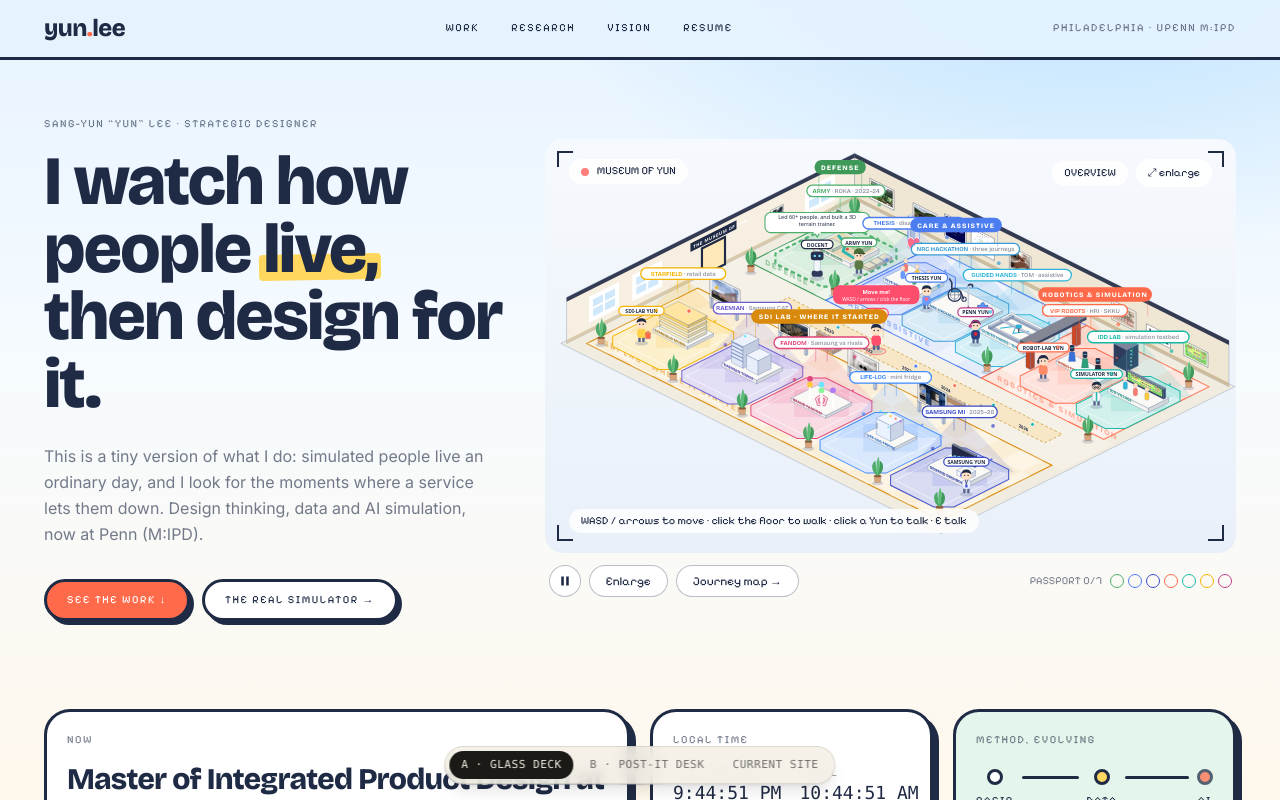
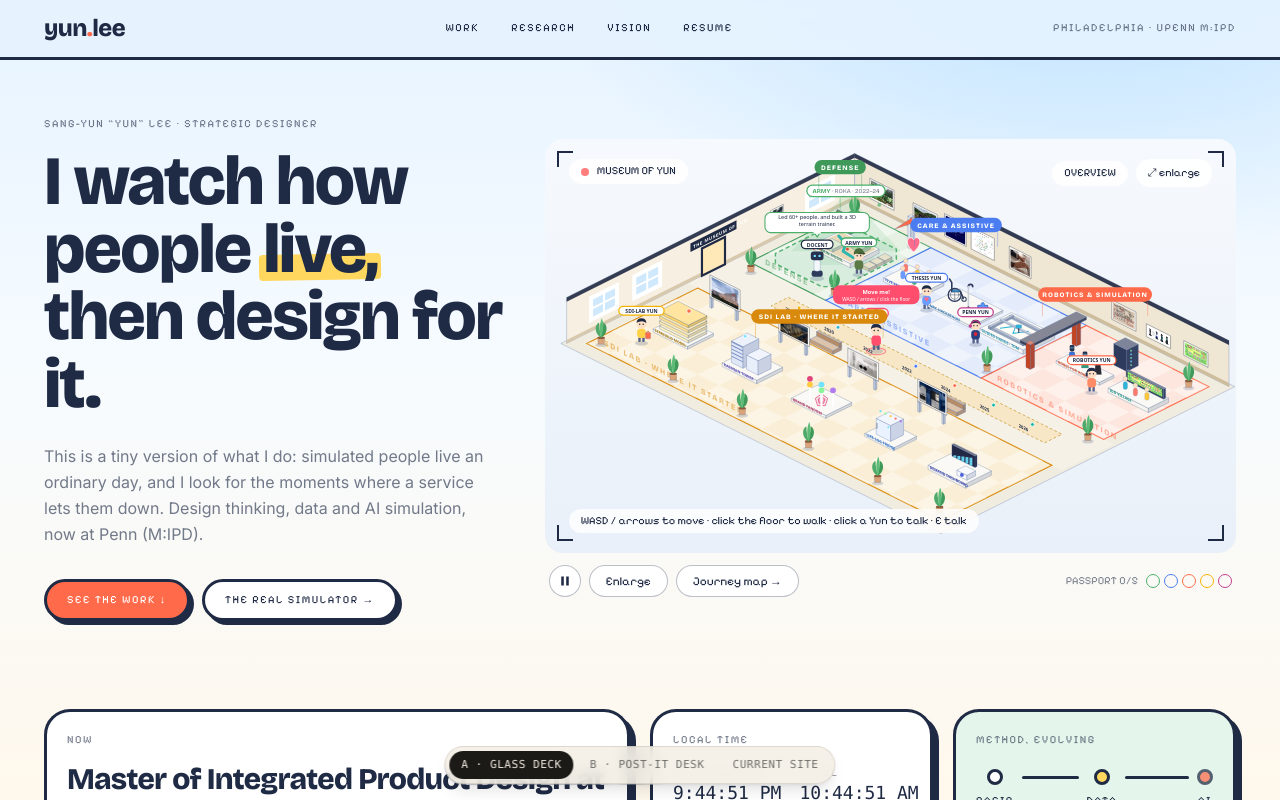
Before and after one commit to idealist-yun/portfolio-website, a Next.js app: page /concept/a in a window 1280 px wide. Built offline with nearby package versions, Linux system fonts and the light colour scheme.

Commit message:
Museum declutter: one banner per wing, name/rug/spotlight only at the active exhibit, five Yuns

```diff
--- a/src/components/concept/ObservationRoom.tsx
+++ b/src/components/concept/ObservationRoom.tsx
@@ -185,7 +185,7 @@ function route(from: string, to: string): Pt[] {
 
 
 // ------------------------------------------------------------ the seven Yuns (one per chapter; they live in the wing of their theme)
-type YunId = "army" | "care" | "samsung" | "robots" | "lab" | "mall" | "penn";
+type YunId = "army" | "care" | "robots" | "mall" | "penn";
 type YunInfo = { tag: string; home: ZoneId; doing: string; hi: string; who: string; made: string; href: string; hrefLabel: string };
 const YUN: Record<YunId, YunInfo> = {
   army: {
@@ -208,34 +208,14 @@ const YUN: Record<YunId, YunInfo> = {
     href: hrefFor(featured[0]),
     hrefLabel: "Show me the exhibit",
   },
-  samsung: {
-    tag: "Samsung Yun",
-    home: "samsung",
-    doing: "forecasting demand",
-    hi: "Hi. I'm the Yun at Samsung.",
-    who: journey[5].note,
-    made: "A demand dashboard with an AI chatbot, and a Bixby cooking assistant for screen-based appliances.",
-    href: "/project/samsung-ax-dashboard",
-    hrefLabel: "Show me the exhibit",
-  },
   robots: {
-    tag: "Robot-lab Yun",
+    tag: "Robotics Yun",
     home: "robots",
-    doing: "choreographing robots",
-    hi: "Hi. I'm the Yun from the SDI robot projects.",
+    doing: "choreographing robots and running the simulator",
+    hi: "Hi. I'm the Yun from the robot and simulation projects.",
     who: journey[4].note,
-    made: featured[2].line,
+    made: featured[2].line + " And the simulator: " + featured[1].line,
     href: hrefFor(featured[2]),
-    hrefLabel: "Show me the exhibit",
-  },
-  lab: {
-    tag: "Simulator Yun",
-    home: "lab",
-    doing: "running the simulator",
-    hi: "Hi. I'm the Yun who builds the simulator.",
-    who: "Personas of people with developmental disabilities, augmented by data and run through AI simulation.",
-    made: featured[1].line,
-    href: hrefFor(featured[1]),
     hrefLabel: "Show me the exhibit",
   },
   mall: {
@@ -243,7 +223,7 @@ const YUN: Record<YunId, YunInfo> = {
     home: "mall",
     doing: "turning customer data into strategy",
     hi: "Hi. I'm the Yun who turned customer data into strategy.",
-    who: "The lab where it started: customer data turned into service strategy for malls, appliances and apartment life.",
+    who: "The lab where it started: customer data turned into service strategy for malls, appliances and apartment life. Later, the same habits took me into Samsung.",
     made: featured[4].line,
     href: hrefFor(featured[4]),
     hrefLabel: "Show me the exhibit",
@@ -266,10 +246,8 @@ type Spot = [ZoneId, "a" | "b", number];
 const ROUTES: Record<YunId, Spot[]> = {
   army: [["army", "a", 6], ["army", "b", 4], ["care", "a", 3], ["army", "a", 5], ["army", "b", 4], ["tom", "b", 3]],
   care: [["care", "a", 6], ["care", "b", 4], ["access", "a", 3], ["care", "b", 5], ["tom", "a", 3], ["lab", "a", 3]],
-  samsung: [["samsung", "a", 6], ["samsung", "b", 4], ["lifelog", "b", 3], ["samsung", "a", 5], ["raemian", "b", 3], ["samsung", "b", 4]],
-  robots: [["robots", "a", 6], ["robots", "b", 4], ["lab", "b", 3], ["robots", "a", 5], ["robots", "b", 4], ["tom", "b", 3]],
-  lab: [["lab", "a", 6], ["lab", "b", 4], ["robots", "a", 3], ["lab", "b", 5], ["lab", "a", 4], ["access", "b", 3]],
-  mall: [["mall", "a", 6], ["mall", "b", 4], ["raemian", "a", 3], ["mall", "b", 5], ["fandom", "a", 3], ["lifelog", "a", 3]],
+  robots: [["robots", "a", 6], ["robots", "b", 4], ["lab", "a", 4], ["lab", "b", 4], ["robots", "a", 5], ["tom", "b", 3]],
+  mall: [["mall", "a", 6], ["mall", "b", 4], ["raemian", "a", 3], ["fandom", "a", 3], ["lifelog", "a", 3], ["samsung", "a", 4]],
   penn: [["tom", "a", 6], ["tom", "b", 4], ["access", "a", 3], ["tom", "b", 5], ["care", "a", 3], ["tom", "a", 4]],
 };
 
@@ -280,7 +258,7 @@ const makeYun = (id: YunId, k: number): Yun => {
   return { id, pos: [...NODES[node]] as Pt, path: [], seg: 0, mode: "do", left: 2 + k * 1.2, i: 0, node, face: 1 };
 };
 
-const WELCOME = "Welcome. This museum is about one person, in seven chapters. Follow me!";
+const WELCOME = "Welcome. This museum is about one person, in five chapters. Follow me!";
 const TOUR: ZoneId[] = ["army", "care", "access", "tom", "robots", "lab", "mall", "raemian", "fandom", "lifelog", "samsung"];
 type Docent = { pos: Pt; path: Pt[]; seg: number; mode: "walk" | "do"; left: number; i: number; node: string; face: 1 | -1; hall: ZoneId | null };
 
@@ -294,7 +272,7 @@ function dialogNode(who: string, key: string): DNode {
         choices: [{ label: "Show me the journey map", href: "/concept/journey" }, { label: "Thanks" }],
       };
     return {
-      text: "I'm the docent. Every Yun you see here is Yun at one chapter of their life, living in the wing of their theme. Talk to all seven to fill your passport.",
+      text: "I'm the docent. Every Yun you see here is Yun at one chapter of their life, living in the wing of their theme. Talk to all five to fill your passport.",
       choices: [{ label: "Where do I start?", go: "start" }, { label: "Show me the journey map", href: "/concept/journey" }, { label: "Thanks" }],
     };
   }
@@ -438,11 +416,6 @@ function buildWorld(): Item[] {
     if (o.solid !== false) OBST.push([gx - 0.2, gy - 0.2, gx + w + 0.2, gy + d + 0.2]);
   };
 
-  ZONES.forEach((z) => {
-    const { cx, cy, color } = z;
-    out.push({ depth: cx + cy - 2.6, el: <g key={`s-${z.id}`}><Spot cx={cx} cy={cy} color={color} /></g> });
-    out.push({ depth: cx + cy + 3, el: <g key={`o-${z.id}`}><Orbs cx={cx} cy={cy} color={color} /></g> });
-  });
   // free-standing picture panels block the floor
   PANELS.filter((p) => !p.wall).forEach((p) => {
     if (p.plane === "y") OBST.push([p.along - p.wu / 2 - 0.15, p.fixed - 0.25, p.along + p.wu / 2 + 0.15, p.fixed + 0.25]);
@@ -734,7 +707,7 @@ const PROPS = buildWorld();
 
 // ------------------------------------------------------------ people
 type Kind = YunId | "you";
-const SHIRT: Record<Kind, string> = { army: "#5b7a46", care: "#6a9bff", samsung: "#eef0ff", robots: "#ff8a66", lab: "#f6f8fb", mall: "#ffd24a", penn: "#2a3f7f", you: "#ff4d6d" };
+const SHIRT: Record<Kind, string> = { army: "#5b7a46", care: "#6a9bff", robots: "#ff8a66", mall: "#ffd24a", penn: "#2a3f7f", you: "#ff4d6d" };
 
 function Person({ kind, face, bob }: { kind: Kind; face: 1 | -1; bob: number }) {
   const shirt = SHIRT[kind];
@@ -744,15 +717,7 @@ function Person({ kind, face, bob }: { kind: Kind; face: 1 | -1; bob: number })
       <g transform={`translate(0 ${bob})`}>
         <rect x="-4" y="-6" width="3" height="6" rx="1.2" fill="#56618a" />
         <rect x="1" y="-6" width="3" height="6" rx="1.2" fill="#56618a" />
-        <rect x="-5.5" y="-17" width="11" height="12" rx="4.5" fill={shirt} stroke={kind === "samsung" || kind === "lab" ? "rgba(70,100,150,0.4)" : "none"} strokeWidth="0.8" />
-        {kind === "lab" && <rect x="-1" y="-17" width="2" height="12" fill="#2fb8a8" />}
-        {kind === "samsung" && (
-          <>
-            <line x1="-1.5" y1="-17" x2="0" y2="-11" stroke="#1f2a44" strokeWidth="0.9" />
-            <line x1="1.5" y1="-17" x2="0" y2="-11" stroke="#1f2a44" strokeWidth="0.9" />
-            <rect x="-1.6" y="-11" width="3.2" height="3.8" rx="0.6" fill="#4a5bd8" />
-          </>
-        )}
+        <rect x="-5.5" y="-17" width="11" height="12" rx="4.5" fill={shirt} stroke="none" strokeWidth="0.8" />
         <circle cx="0" cy="-23" r="6.2" fill="#ffe0c4" />
         <path d="M-6.2,-24 Q-6,-30 0,-30 Q6,-30 6.2,-24 Q2,-27 -1,-26 Q-5,-26 -6.2,-24 Z" fill="#1f2a44" />
         <circle cx="-2.2" cy="-22.5" r="0.9" fill={INK} />
@@ -761,13 +726,6 @@ function Person({ kind, face, bob }: { kind: Kind; face: 1 | -1; bob: number })
           <>
             <path d="M-6.6,-25 Q-6,-32 0,-32 Q6,-32 6.6,-25 Z" fill="#4a6a38" />
             <rect x="-1" y="-26.4" width="9" height="2" rx="1" fill="#3a5430" />
-          </>
-        )}
-        {kind === "lab" && (
-          <>
-            <circle cx="-2.6" cy="-22.6" r="2.1" fill="none" stroke={INK} strokeWidth="0.8" />
-            <circle cx="2.6" cy="-22.6" r="2.1" fill="none" stroke={INK} strokeWidth="0.8" />
-            <line x1="-0.5" y1="-22.6" x2="0.5" y2="-22.6" stroke={INK} strokeWidth="0.8" />
           </>
         )}
         {kind === "robots" && (
@@ -1398,7 +1356,24 @@ export default function ObservationRoom({
       ),
     };
   });
-  const scene = [...PROPS, ...panelItems, ...peopleItems].sort((a, b) => a.depth - b.depth);
+  const activeId: ZoneId | null = (() => {
+    if (picHot) return picHot;
+    if (snap.doc.hall && snap.doc.mode === "do") return snap.doc.hall;
+    let best: ZoneId | null = null;
+    let bd = 3.4;
+    ZONES.forEach((z) => {
+      const d = dist2(snap.p.pos, [z.cx, z.cy + 1]);
+      if (d < bd) {
+        bd = d;
+        best = z.id;
+      }
+    });
+    return best;
+  })();
+  const activeItems: Item[] = activeId
+    ? [{ depth: hallOf(activeId).cx + hallOf(activeId).cy - 2.6, el: <g key="active-fx"><Spot cx={hallOf(activeId).cx} cy={hallOf(activeId).cy} color={hallOf(activeId).color} /><Orbs cx={hallOf(activeId).cx} cy={hallOf(activeId).cy} color={hallOf(activeId).color} /></g> }]
+    : [];
+  const scene = [...PROPS, ...panelItems, ...activeItems, ...peopleItems].sort((a, b) => a.depth - b.depth);
 
   const dnode = dlg ? dialogNode(dlg.who, dlg.key) : null;
   const dcolor = dlg ? (dlg.who === "D" ? INK : yunColor(dlg.who as YunId)) : INK;
@@ -1512,18 +1487,11 @@ export default function ObservationRoom({
           );
         })}
 
-        {/* rugs under each exhibit */}
-        {ZONES.map((z) => {
-          const stamped = (Object.keys(YUN) as YunId[]).some((id) => met.includes(id) && YUN[id].home === z.id);
-          const here = snap.doc.hall === z.id && snap.doc.mode === "do";
+        {/* a rug appears under the exhibit you are at */}
+        {ZONES.filter((z) => z.id === activeId).map((z) => {
           const x0 = z.cx - z.rw, x1 = z.cx + z.rw, y0 = z.cy - 1.9, y1 = z.cy + 3.3, c = 0.7;
           const oct = [P(x0 + c, y0), P(x1 - c, y0), P(x1, y0 + c), P(x1, y1 - c), P(x1 - c, y1), P(x0 + c, y1), P(x0, y1 - c), P(x0, y0 + c)];
-          return (
-            <g key={z.id}>
-              <polygon points={pts(oct)} fill={mixc(z.color, "#ffffff", stamped ? 0.66 : 0.8)} stroke={z.color} strokeWidth={here ? 3 : 1.4} strokeDasharray={here ? "6 4" : undefined} opacity="0.95" />
-              <polygon points={pts([P(x0 + 0.5, y0 + 0.5), P(x1 - 0.5, y0 + 0.5), P(x1 - 0.5, y1 - 0.5), P(x0 + 0.5, y1 - 0.5)])} fill="none" stroke="#fff" strokeWidth="1" opacity="0.8" />
-            </g>
-          );
+          return <polygon key={z.id} points={pts(oct)} fill={mixc(z.color, "#ffffff", 0.78)} stroke={z.color} strokeWidth="2" strokeDasharray="6 4" opacity="0.95" />;
         })}
 
         {/* pictures hung on the walls */}
@@ -1557,7 +1525,7 @@ export default function ObservationRoom({
           );
         })()}
 
-        {ZONES.map((z) => {
+        {ZONES.filter((z) => z.id === activeId).map((z) => {
           const f = z.link;
           const sp = P(z.cx, z.cy, 84);
           const w = (z.name.length + z.sub.length) * 4.6 + 26;
@@ -1737,7 +1705,7 @@ export default function ObservationRoom({
         </Link>
       </div>
       <div className="flex items-center gap-2 text-[11px]" style={{ fontFamily: "var(--font-pixel)" }}>
-        <span className="uppercase opacity-55">passport {met.length}/7</span>
+        <span className="uppercase opacity-55">passport {met.length}/5</span>
         <span className="flex gap-1">
           {YUN_IDS.map((id) => (
             <span key={id} title={YUN[id].tag} className="h-3.5 w-3.5 rounded-full border" style={{ borderColor: yunColor(id), background: met.includes(id) ? yunColor(id) : "transparent" }} />
```
